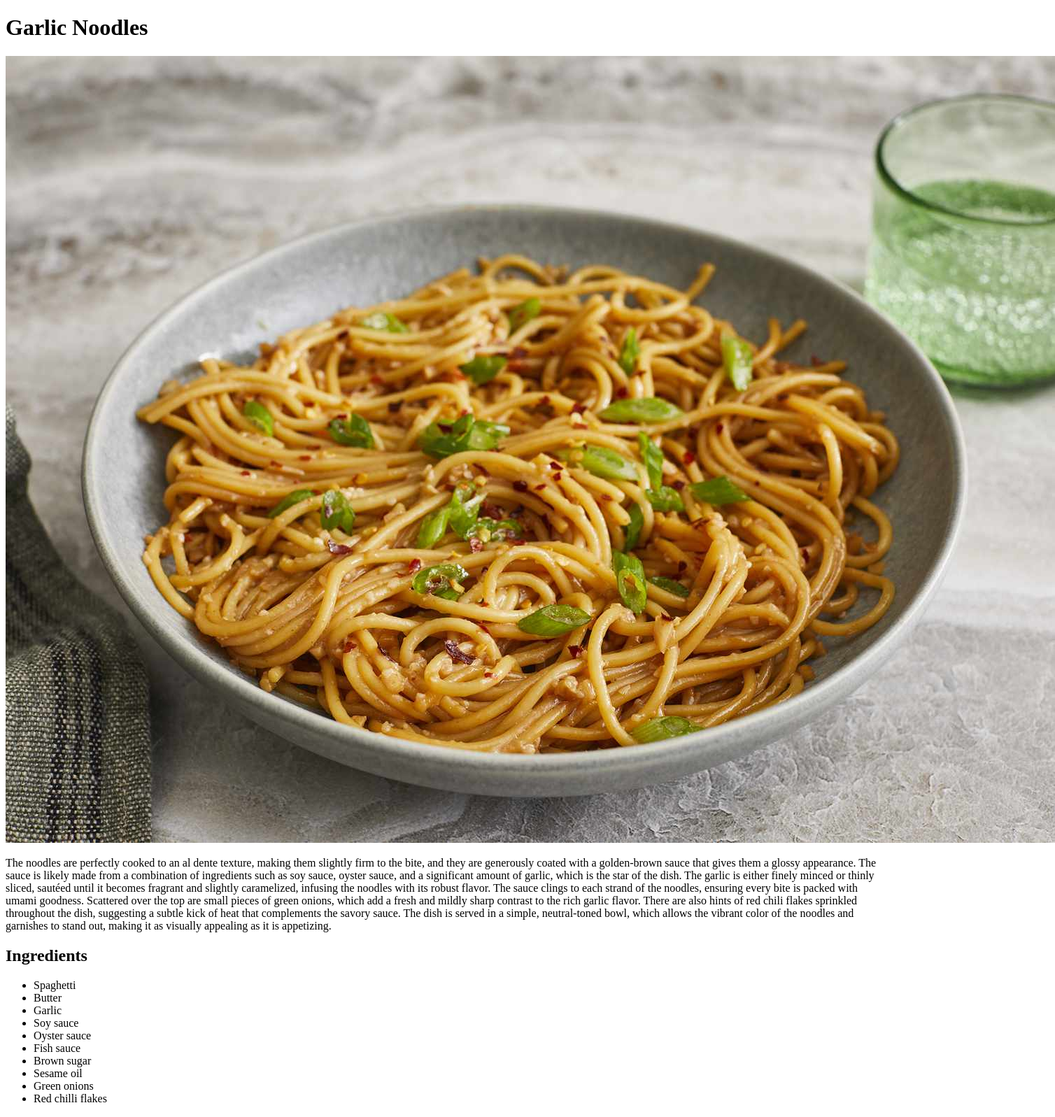
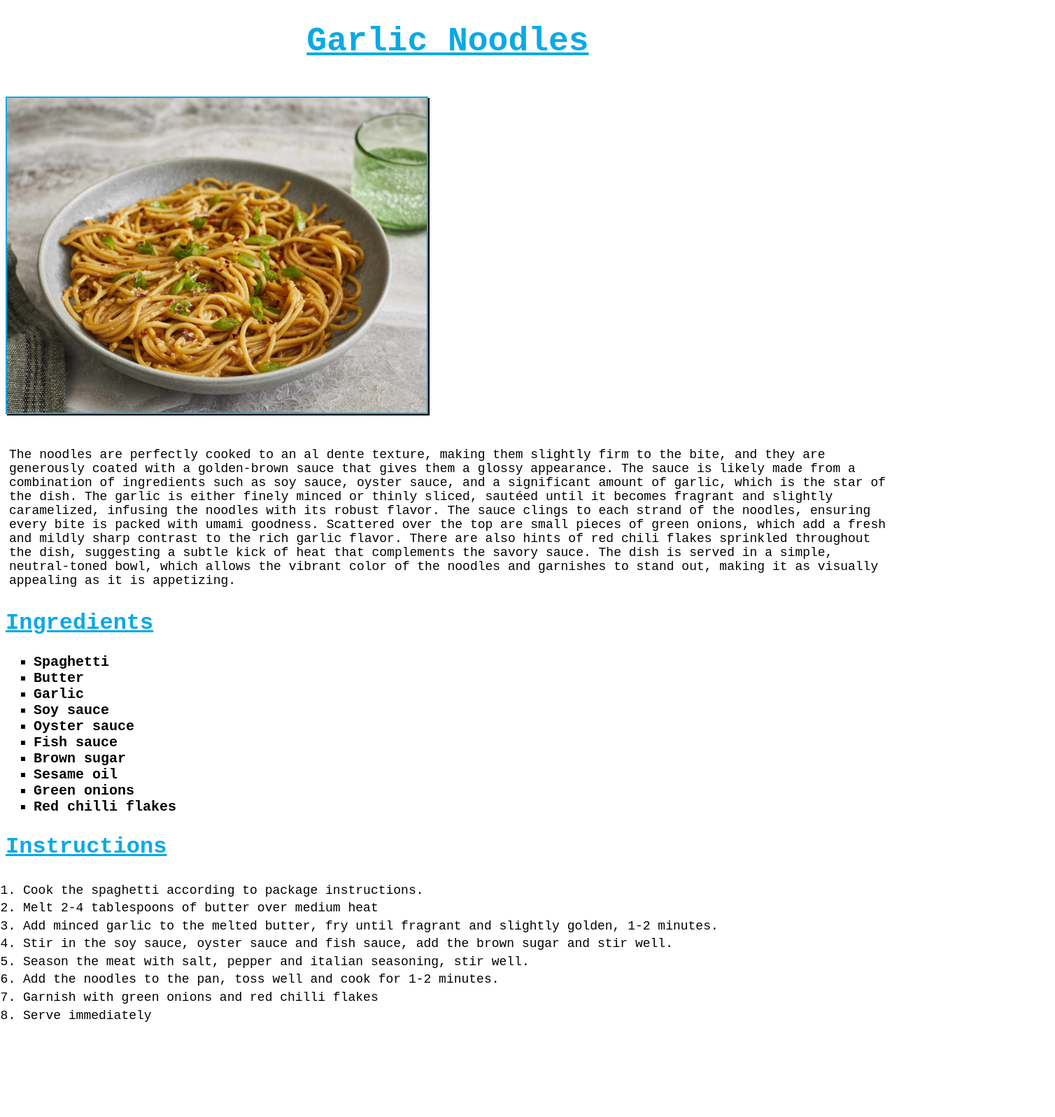
Before and after one commit to nehpets89/odin-recipes, a plain HTML site: page recipes/noodle.html in a window 1280 px wide. Shown: the top 1597 px of the page at 70% size, 1508 px wide, since content can reach past the window. After the commit the page ends 1488 px from the top, so only its background shows below. Drawn offline with Linux system fonts and the light colour scheme.

Commit message:
Added initial CSS styling

```diff
--- a/recipes/noodle.html
+++ b/recipes/noodle.html
@@ -3,12 +3,13 @@
 <head>
     <meta charset="UTF-8">
     <meta name="viewport" content="width=>, initial-scale=1.0">
+    <link href="../styles.css" type="text/css" rel="stylesheet">
     <title>Document</title>
 </head>
 <body>
     <h1>Garlic Noodles</h1>
     <img src="../images/garlic-noodles.jpg" alt="A dish of garlic noodles">
-    <p>The noodles are perfectly cooked to an al dente texture, making them slightly firm to the bite, and they are generously coated with a golden-brown
+    <p class="description">The noodles are perfectly cooked to an al dente texture, making them slightly firm to the bite, and they are generously coated with a golden-brown
         sauce that gives them a glossy appearance. The sauce is likely made from a combination of ingredients such as soy sauce, oyster sauce, and a significant
         amount of garlic, which is the star of the dish. The garlic is either finely minced or thinly sliced, sautéed until it becomes fragrant and slightly
         caramelized, infusing the noodles with its robust flavor. The sauce clings to each strand of the noodles, ensuring every bite is packed with umami goodness.
@@ -16,7 +17,7 @@
         chili flakes sprinkled throughout the dish, suggesting a subtle kick of heat that complements the savory sauce. The dish is served in a simple, neutral-toned
         bowl, which allows the vibrant color of the noodles and garnishes to stand out, making it as visually appealing as it is appetizing. </p>
     <h2>Ingredients</h2>
-        <ul>
+        <ul class="ingredients">
             <li>Spaghetti</li>
             <li>Butter</li>
             <li>Garlic</li>
@@ -29,7 +30,7 @@
             <li>Red chilli flakes</li>
         </ul>
     <h2>Instructions</h2>
-        <ol>
+        <ol class="instructions">
             <li>Cook the spaghetti according to package instructions.</li>
             <li>Melt 2-4 tablespoons of butter over medium heat</li>
             <li>Add minced garlic to the melted butter, fry until fragrant and slightly golden, 1-2 minutes.</li>
--- /dev/null
+++ b/styles.css
@@ -0,0 +1,58 @@
+* {
+    font-family: 'Courier New', Courier, monospace;
+}
+
+h1 {
+    font-size: 48px;
+    text-align: center;
+    text-decoration: underline;
+    color: #0BA9E5;
+}
+
+.nav-bar {
+    list-style: none;
+    display: flex;
+    gap: 20px;
+    justify-content: space-between;
+    width: 80%;
+    margin: 0 auto;
+    background-color: #0BA9E5;
+}
+
+.nav-bar li a {
+    color: #FFFFFF;
+    margin: 40px;
+}
+
+img {
+    width: 600px;
+    height: auto;
+    margin: 20px auto;
+    border: 2px solid #0BA9E5;
+    box-shadow: 2px 2px #000000;
+}
+
+.description,
+.instructions {
+    font-size: 18px;
+    padding: 5px;
+
+}
+
+h2 {
+    color: #0BA9E5;
+    text-decoration: underline;
+    font-size: 32px;
+
+}
+
+.ingredients {
+    font-size: 20px;
+    font-weight: 600;
+    list-style: square;
+}
+
+.instructions {
+    margin-left: 20px;
+    line-height: 1.6rem;
+}
```
Also changed, not shown: index.html (+2 -1 lines), recipes/lasagna.html (+4 -3 lines), recipes/toast.html (+4 -3 lines).
